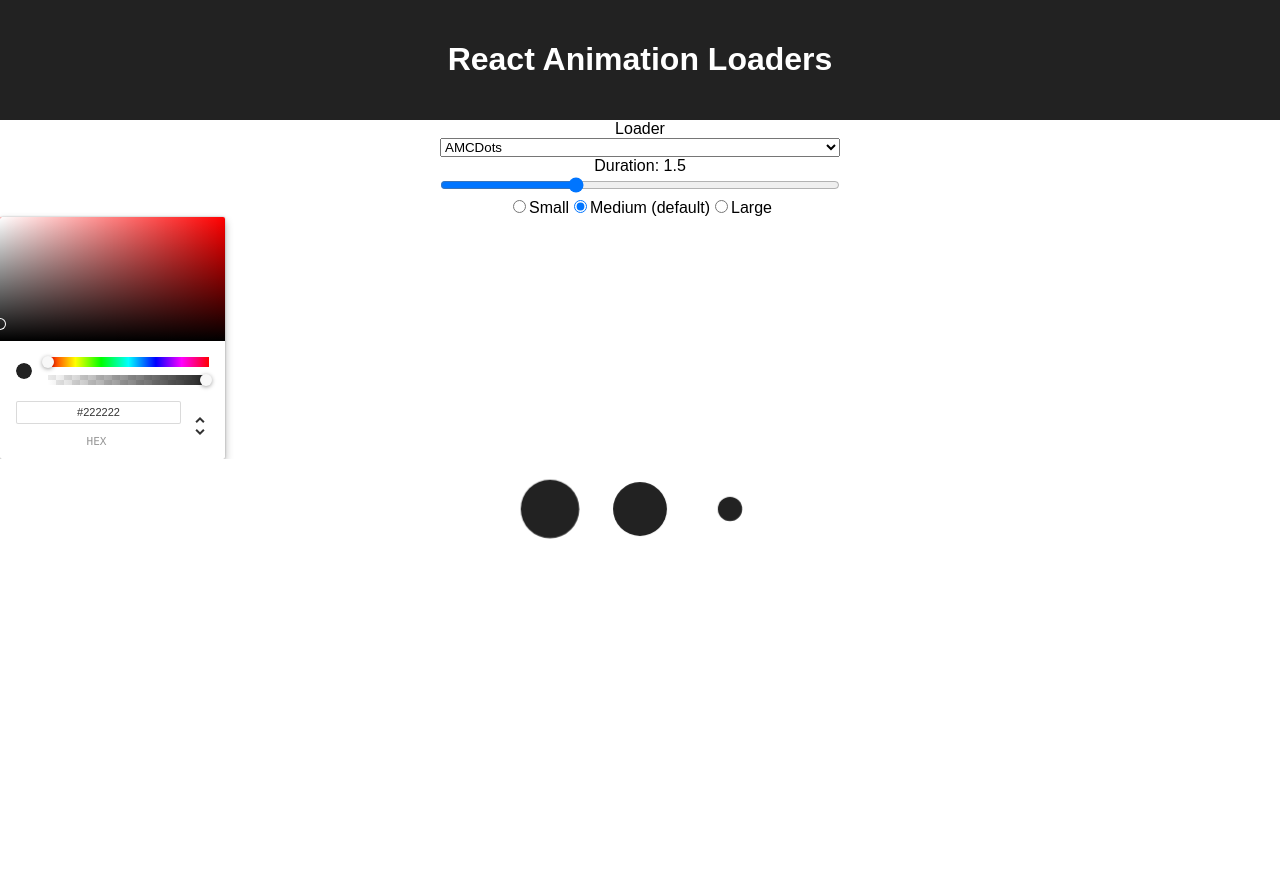
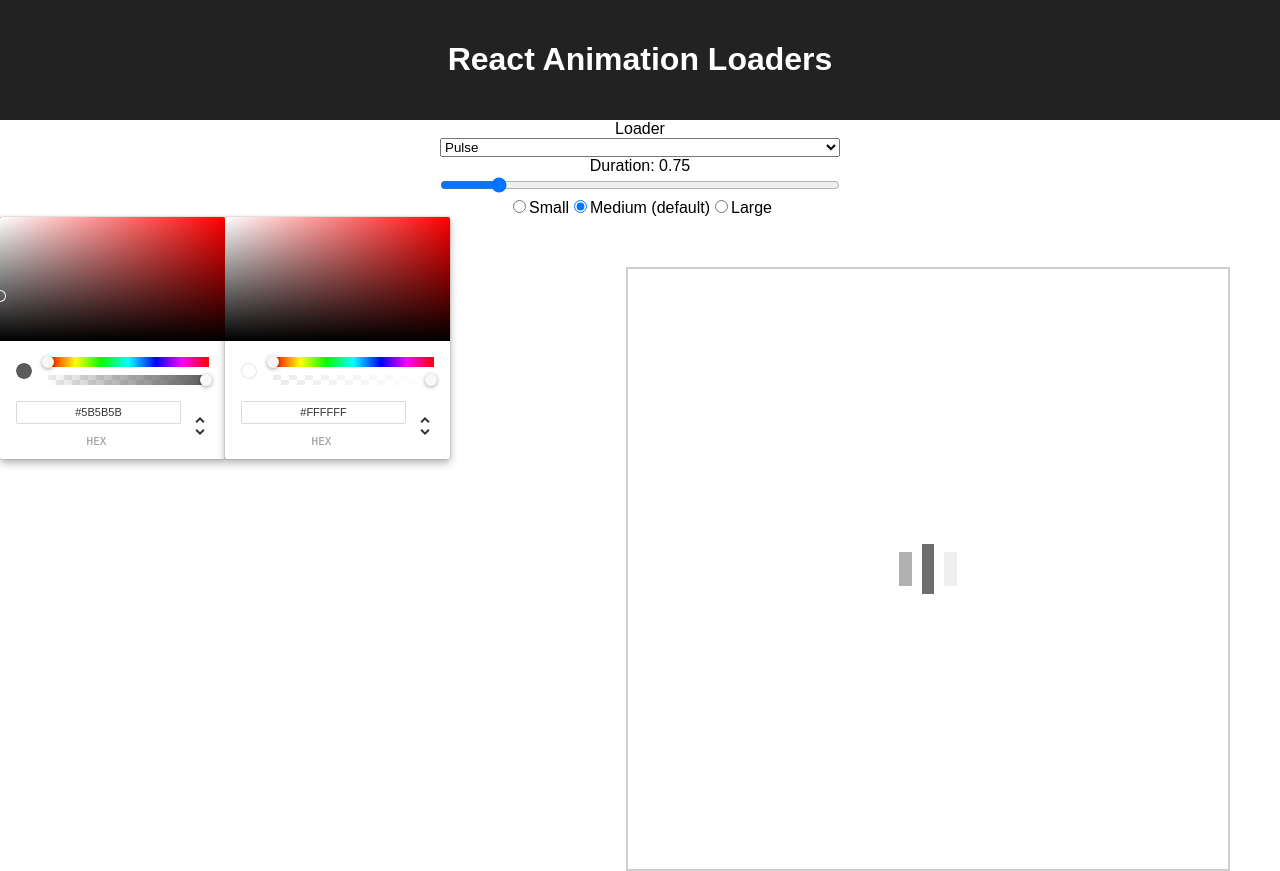
Before and after one commit to jefabrah/react-animation-loaders, a React (Create React App) app: page / in a window 1280 px wide. Before the commit the page ends 800 px from the top, so only its background shows below. Built offline with nearby package versions, Linux system fonts and the light colour scheme.

Commit message:
background color option

```diff
--- a/src/App.js
+++ b/src/App.js
@@ -5,6 +5,7 @@ import getDefaultDuration from './demo_components/get_default_duration';
 import getDefaultLoaderColors from './demo_components/get_default_loader_colors';
 import LoaderSize from './demo_components/LoaderSize';
 import LoaderColor from './demo_components/LoaderColor';
+import BackgroundColor from './demo_components/BackgroundColor';
 
 import Blotty from './loaders/Blotty';
 import GSpinner from './loaders/GSpinner';
@@ -18,28 +19,27 @@ class App extends Component {
     this.handleActiveLoader = this.handleActiveLoader.bind(this);
     this.handleSliderChange = this.handleSliderChange.bind(this);
     this.handleSizeChange = this.handleSizeChange.bind(this);
-    this.handleColorChange = this.handleColorChange.bind(this);
-    const defaultLoader = 'AMCDots';
+    this.handleLoaderColorChange = this.handleLoaderColorChange.bind(this);
+    this.handleBackgroundColorChange = this.handleBackgroundColorChange.bind(this);
+    const defaultLoader = 'Pulse';
 
     this.state = {
       activeLoader: defaultLoader,
       activeDuration: getDefaultDuration(defaultLoader),
       activeSize: 'md',
-      activeColor: getDefaultLoaderColors(defaultLoader)[0],
-      activeLoaderColors: getDefaultLoaderColors(defaultLoader)
+      activeLoaderColor: getDefaultLoaderColors(defaultLoader)[0],
+      activeBackgroundColor: '#fff'
     };
   }
 
   handleActiveLoader(activeLoader) {
     const activeDuration = getDefaultDuration(activeLoader);
-    const activeLoaderColors = getDefaultLoaderColors(activeLoader);
-    const activeColor = activeLoaderColors[0];
+    const activeLoaderColor = getDefaultLoaderColors(activeLoader)[0];
 
     this.setState({
       activeLoader,
       activeDuration,
-      activeColor,
-      activeLoaderColors
+      activeLoaderColor
     });
   }
 
@@ -54,16 +54,26 @@ class App extends Component {
     this.setState({ activeSize });
   }
 
-  handleColorChange(color) {
-    let activeColor;
+  handleLoaderColorChange(color) {
+    let activeLoaderColor;
     if (color.rgb.a === 1) {
-      activeColor = color.hex;
+      activeLoaderColor = color.hex;
     } else {
       const { r, g, b, a } = color.rgb;
-      activeColor = `rgba(${r},${g},${b},${a})`
+      activeLoaderColor = `rgba(${r},${g},${b},${a})`
     }
-    const activeLoaderColors = this.state.activeLoaderColors.map(() => activeColor);
-    this.setState({ activeColor, activeLoaderColors });
+    this.setState({ activeLoaderColor });
+  }
+
+  handleBackgroundColorChange(color) {
+    let activeBackgroundColor;
+    if (color.rgb.a === 1) {
+      activeBackgroundColor = color.hex;
+    } else {
+      const { r, g, b, a } = color.rgb;
+      activeBackgroundColor = `rgba(${r},${g},${b},${a})`
+    }
+    this.setState({ activeBackgroundColor });
   }
 
   render() {
@@ -81,35 +91,40 @@ class App extends Component {
         <LoaderDurationInput onDurationChange={this.handleSliderChange}
           duration={duration} activeLoader={activeLoader}/>
         <LoaderSize setSize={this.handleSizeChange} size={this.state.activeSize} />
-        <LoaderColor setColor={this.handleColorChange} color={this.state.activeColor}/>
+        <LoaderColor setColor={this.handleLoaderColorChange} color={this.state.activeLoaderColor}/>
+        <BackgroundColor setColor={this.handleBackgroundColorChange} color={this.state.activeBackgroundColor}/>
 
         {/* LOADERS */}
         <div className="loaders">
 
             {/* G Spinner */}
           <GSpinner loading={activeLoader === 'GSpinner'}
-            loaderColor={this.state.activeColor}
+            loaderColor={this.state.activeLoaderColor}
+            backgroundColor={this.state.activeBackgroundColor}
             duration={duration} size={this.state.activeSize}>
             <span></span>
           </GSpinner>
 
           {/* Blotty */}
           <Blotty loading={activeLoader === 'Blotty'}
-            loaderColor={this.state.activeColor}
+            loaderColor={this.state.activeLoaderColor}
+            backgroundColor={this.state.activeBackgroundColor}
             duration={duration} size={this.state.activeSize}>
             <span></span>
           </Blotty>
 
           {/* Pulse */}
           <Pulse loading={activeLoader === 'Pulse'}
-            loaderColor={this.state.activeColor}
+            loaderColor={this.state.activeLoaderColor}
+            backgroundColor={this.state.activeBackgroundColor}
             duration={duration} size={this.state.activeSize}>
             <span></span>
           </Pulse>
 
           {/* AMCDots */}
           <AMCDots loading={activeLoader === 'AMCDots'}
-            loaderColor={this.state.activeColor}
+            loaderColor={this.state.activeLoaderColor}
+            backgroundColor={this.state.activeBackgroundColor}
             duration={duration} size={this.state.activeSize}>
             <span></span>
           </AMCDots>
--- /dev/null
+++ b/src/demo_components/BackgroundColor.js
@@ -0,0 +1,9 @@
+import React from 'react';
+import { ChromePicker } from 'react-color';
+
+const BackgroundColor = ({ setColor, color }) => {
+  return <ChromePicker color={ color }
+        onChangeComplete={ setColor }/>
+}
+
+export default BackgroundColor;
--- a/src/index.css
+++ b/src/index.css
@@ -17,9 +17,13 @@ body {
 
 .loaders {
   padding: 0;
-  width: 100%;
-  height: 100%;
+  width: 600px;
+  height: 600px;
   background-color: white;
+  border: solid 2px #cecece;
+  margin-right: 50px;
+  margin-top: 50px;
+  float: right;
 }
 
 .loader-heading {
@@ -59,3 +63,8 @@ body {
 #duration-slider {
   width: 400px;
 }
+
+/* Color Pickers */
+.App > .chrome-picker {
+  float: left;
+}
--- a/src/loaders/AMCDots.js
+++ b/src/loaders/AMCDots.js
@@ -2,17 +2,15 @@ import React from 'react';
 import { StyleRoot } from 'radium';
 import AMCDotsDetail from './AMCDotsDetail';
 
-const AMCDots = ({ loading, children, duration, size, loaderColor }) => {
+const AMCDots = ({ loading, children, duration, size, loaderColor, backgroundColor }) => {
   const key = `AMCDots${duration}${size}`;
 
-  return (
-    <StyleRoot key={key}>
-      <AMCDotsDetail loading={loading} loaderColor={loaderColor}
-        duration={duration} size={size}>
-        {children}
-      </AMCDotsDetail>
+  return loading ? (
+    <StyleRoot key={key} style={{width: '100%', height: '100%'}}>
+      <AMCDotsDetail loaderColor={loaderColor} backgroundColor={backgroundColor}
+        duration={duration} size={size}/>
     </StyleRoot>
-  )
+  ) : children
 }
 
 export default AMCDots;
--- a/src/loaders/AMCDotsDetail.js
+++ b/src/loaders/AMCDotsDetail.js
@@ -3,16 +3,21 @@ import ConfiguredRadium from '../ConfiguredRadium';
 import Radium from 'radium';
 
 
-const AMCDotsDetail = ({ loading, children, duration, size, loaderColor }) => {
+const AMCDotsDetail = ({ duration, size, loaderColor, backgroundColor }) => {
   // determine colors
   const colors = {
     loaderColor: '#222',
+    backgroundColor: '#fff'
   };
 
   if (loaderColor && typeof loaderColor === 'string') {
     colors.loaderColor = loaderColor;
   }
-
+  if (backgroundColor && typeof backgroundColor === 'string') {
+    colors.backgroundColor = backgroundColor;
+  }
+  console.log(colors.backgroundColor);
+  console.log(backgroundColor)
   // determine duration
   const animationDuration = duration ? duration : 1.5;
 
@@ -40,11 +45,12 @@ const AMCDotsDetail = ({ loading, children, duration, size, loaderColor }) => {
   }, 'AMCDotPulse');
 
   const amcDotsBoxStyles = {
-    height: '100px',
+    height: '100%',
     width: '100%',
     display: 'flex',
     justifyContent: 'center',
-    alignItems: 'center'
+    alignItems: 'center',
+    backgroundColor: colors.backgroundColor
   }
 
   const amcDotLeftStyles = {
@@ -81,7 +87,7 @@ const AMCDotsDetail = ({ loading, children, duration, size, loaderColor }) => {
     animationDelay: `${animationDuration / 5}s`
   }
 
-  return loading ? (
+  return (
 
       <div style={amcDotsBoxStyles}>
         <div style={amcDotLeftStyles}/>
@@ -89,7 +95,7 @@ const AMCDotsDetail = ({ loading, children, duration, size, loaderColor }) => {
         <div style={amcDotRightStyles}/>
       </div>
 
-  )  : children
+  )
 
 }
 
--- a/src/loaders/Blotty.js
+++ b/src/loaders/Blotty.js
@@ -2,17 +2,15 @@ import React from 'react';
 import { StyleRoot } from 'radium';
 import BlottyDetail from './BlottyDetail';
 
-const Blotty = ({ loading, children, duration, size, loaderColor }) => {
+const Blotty = ({ loading, children, duration, size, loaderColor, backgroundColor }) => {
   const key = `blotty${duration}${size}`;
 
-  return (
-    <StyleRoot key={key}>
-      <BlottyDetail loading={loading} loaderColor={loaderColor}
-        duration={duration} size={size}>
-        {children}
-      </BlottyDetail>
+  return loading ? (
+    <StyleRoot key={key} style={{width: '100%', height: '100%'}}>
+      <BlottyDetail loaderColor={loaderColor} backgroundColor={backgroundColor}
+        duration={duration} size={size}/>
     </StyleRoot>
-  )
+  ) : children
 }
 
 export default Blotty;
--- a/src/loaders/BlottyDetail.js
+++ b/src/loaders/BlottyDetail.js
@@ -3,14 +3,18 @@ import ConfiguredRadium from '../ConfiguredRadium';
 import Radium from 'radium';
 
 
-const Blotty = ({ loading, children, duration, size, loaderColor }) => {
+const Blotty = ({ duration, size, loaderColor, backgroundColor }) => {
   // determine colors
   const colors = {
-    loaderColor: '#797979'
+    loaderColor: '#797979',
+    backgroundColor: '#fff'
   }
 
   if (loaderColor && typeof loaderColor === 'string') {
     colors.loaderColor = loaderColor;
+  }
+  if (backgroundColor && typeof backgroundColor === 'string') {
+    colors.backgroundColor = backgroundColor;
   }
 
   // determine duration
@@ -76,7 +80,8 @@ const Blotty = ({ loading, children, duration, size, loaderColor }) => {
     height: '100%',
     width: '100%',
     position: 'relative',
-    minHeight: '100px'
+    minHeight: '100px',
+    backgroundColor: backgroundColor
   }
 
   const blottyLRStyles = {
@@ -175,7 +180,7 @@ const Blotty = ({ loading, children, duration, size, loaderColor }) => {
     animationName: blotSLKeyframes
   }
 
-  return loading ? (
+  return (
 
       <div style={blottyBoxStyles} >
         <div style={blottyLRStyles} />
@@ -186,7 +191,7 @@ const Blotty = ({ loading, children, duration, size, loaderColor }) => {
         <div style={blottySLStyles} />
       </div>
 
-  ) : children
+  )
 
 
 }
--- a/src/loaders/GSpinner.js
+++ b/src/loaders/GSpinner.js
@@ -2,17 +2,15 @@ import React from 'react';
 import { StyleRoot } from 'radium';
 import GSpinnerDetail from './GSpinnerDetail';
 
-const GSpinner = ({ loading, children, duration, size, loaderColor }) => {
+const GSpinner = ({ loading, children, duration, size, loaderColor, backgroundColor }) => {
   const key = `GSpinner${duration}${size}`;
 
-  return (
-    <StyleRoot key={key}>
-      <GSpinnerDetail loading={loading} loaderColor={loaderColor}
-        duration={duration} size={size}>
-        {children}
-      </GSpinnerDetail>
+  return loading ? (
+    <StyleRoot key={key} style={{width: '100%', height: '100%'}}>
+      <GSpinnerDetail loaderColor={loaderColor} backgroundColor={backgroundColor}
+        duration={duration} size={size} />
     </StyleRoot>
-  )
+  ) : children
 }
 
 export default GSpinner;
--- a/src/loaders/GSpinnerDetail.js
+++ b/src/loaders/GSpinnerDetail.js
@@ -2,14 +2,18 @@ import React from 'react';
 import ConfiguredRadium from '../ConfiguredRadium';
 import Radium from 'radium';
 
-const GSpinnerDetail = ({ loading, children, duration, size, loaderColor }) => {
+const GSpinnerDetail = ({ duration, size, loaderColor, backgroundColor }) => {
   // determine colors
   const colors = {
-    loaderColor: '#cecece'
+    loaderColor: '#cecece',
+    backgroundColor: '#fff'
   }
 
   if (loaderColor && typeof loaderColor === 'string') {
     colors.loaderColor = loaderColor;
+  }
+  if (backgroundColor && typeof backgroundColor === 'string') {
+    colors.backgroundColor = backgroundColor;
   }
 
   // determine duration
@@ -168,14 +172,15 @@ const GSpinnerDetail = ({ loading, children, duration, size, loaderColor }) => {
   const gSpinnerWrapperStyles = {
     position: 'relative',
     width: '100%',
-    height: '220px',
+    height: '100%',
+    backgroundColor: colors.backgroundColor
   }
 
   const gSpinnerBoxStyles = {
     position: 'relative',
     margin: '0 auto',
-    width: '220px',
-    height: '220px',
+    width: '100%',
+    height: '100%',
     animation: `x ${animationDuration / 2}s cubic-bezier(0.465, 0.183, 0.153, 0.946) infinite`,
     animationName: gSpinnerBoxRotate
   }
@@ -232,7 +237,7 @@ const GSpinnerDetail = ({ loading, children, duration, size, loaderColor }) => {
     animationName: gSpinnerC4Animation
   }
 
-  return loading ? (
+  return (
 
     <div style={gSpinnerWrapperStyles}>
       <div style={gSpinnerBoxStyles}>
@@ -243,7 +248,7 @@ const GSpinnerDetail = ({ loading, children, duration, size, loaderColor }) => {
       </div>
     </div>
 
-  ) : children
+  )
 }
 
 export default ConfiguredRadium(GSpinnerDetail);
--- a/src/loaders/Pulse.js
+++ b/src/loaders/Pulse.js
@@ -2,17 +2,15 @@ import React from 'react';
 import { StyleRoot } from 'radium';
 import PulseDetail from './PulseDetail';
 
-const Pulse = ({ loading, children, duration, size, loaderColor }) => {
+const Pulse = ({ loading, children, duration, size, loaderColor, backgroundColor }) => {
   const key = `pulse${duration}${size}`;
 
-  return (
-    <StyleRoot key={key}>
-      <PulseDetail loading={loading} loaderColor={loaderColor}
-        duration={duration} size={size}>
-        {children}
-      </PulseDetail>
+  return loading ? (
+    <StyleRoot key={key} style={{width: '100%', height: '100%'}}>
+      <PulseDetail loaderColor={loaderColor} backgroundColor={backgroundColor}
+        duration={duration} size={size} />
     </StyleRoot>
-  )
+  ) : children
 }
 
 export default Pulse;
--- a/src/loaders/PulseDetail.js
+++ b/src/loaders/PulseDetail.js
@@ -3,13 +3,17 @@ import ConfiguredRadium from '../ConfiguredRadium';
 import Radium from 'radium';
 
 
-const PulseDetail = ({ loading, children, duration, size, loaderColor }) => {
+const PulseDetail = ({ duration, size, loaderColor, backgroundColor }) => {
   // determine colors
   const colors = {
-    loaderColor: '#5b5b5b'
+    loaderColor: '#5b5b5b',
+    backgroundColor: '#fff'
   }
   if (loaderColor && typeof loaderColor === 'string') {
     colors.loaderColor = loaderColor;
+  }
+  if (backgroundColor && typeof backgroundColor === 'string') {
+    colors.backgroundColor = backgroundColor;
   }
 
   // determine duration
@@ -43,10 +47,11 @@ const PulseDetail = ({ loading, children, duration, size, loaderColor }) => {
 
   const pulseBoxStyles = {
     width: '100%',
-    height: '100px',
+    height: '100%',
     display: 'flex',
     justifyContent: 'center',
-    alignItems: 'center'
+    alignItems: 'center',
+    backgroundColor: colors.backgroundColor
   }
 
   const pulseLeftStyles = {
@@ -64,6 +69,7 @@ const PulseDetail = ({ loading, children, duration, size, loaderColor }) => {
     animation: `x ${animationDuration}s infinite`,
     animationName: pulseKeyframes,
     animationDelay: `${animationDuration / 3}s`,
+    background: '#efefef',
     display: 'flex',
     justifyContent: 'center',
     alignItems: 'center'
@@ -80,7 +86,7 @@ const PulseDetail = ({ loading, children, duration, size, loaderColor }) => {
   }
 
 
-  return loading ? (
+  return (
 
     <div style={pulseBoxStyles} >
       <div style={pulseLeftStyles} />
@@ -88,7 +94,7 @@ const PulseDetail = ({ loading, children, duration, size, loaderColor }) => {
       <div style={pulseRightStyles} />
     </div>
 
-  ) : children
+  )
 }
 
 export default ConfiguredRadium(PulseDetail);
```
